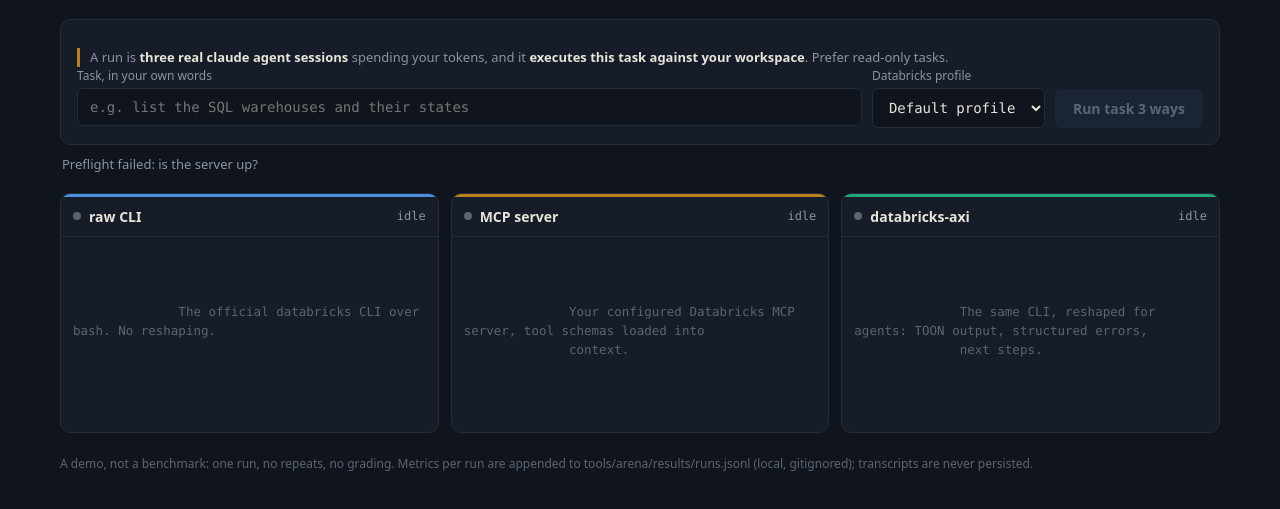
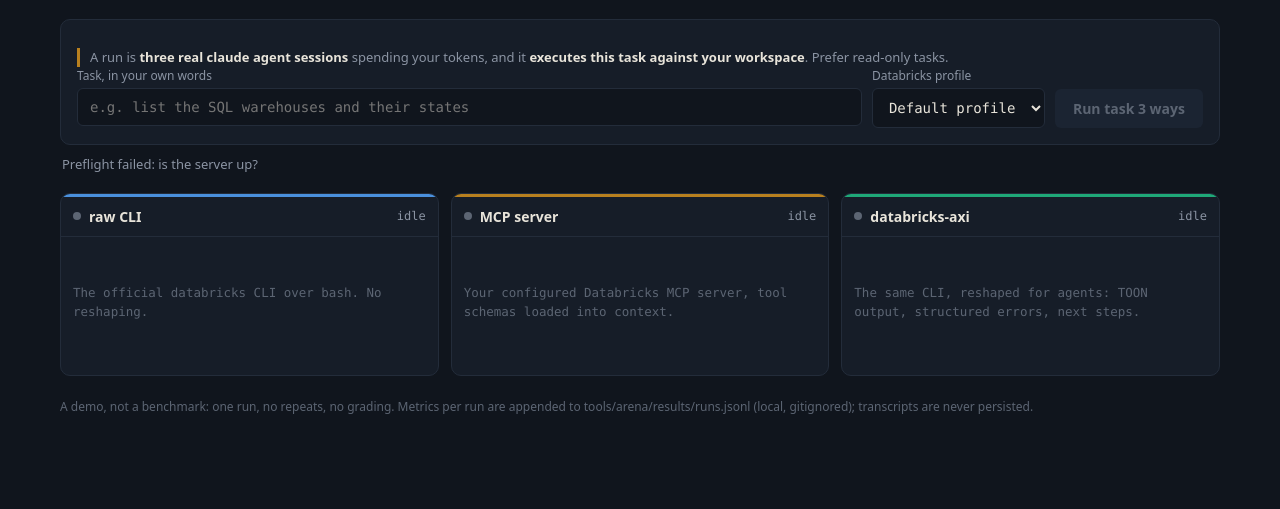
Before and after one commit to p33ves/databricks-axi, a website: page tools/arena/index.html in a window 1280 px wide. Shown: the part 119-628 px from the top of the page. Drawn offline with Linux system fonts and the light colour scheme; no server answers.

Commit message:
fix(tools/arena): normal-wrap idle pane copy; document DATABRICKS_CONFIG_FILE launch

```diff
--- a/tools/arena/index.html
+++ b/tools/arena/index.html
@@ -271,6 +271,9 @@
       }
       .transcript .idle {
         color: var(--faint);
+        /* Idle copy is authored as indented HTML; without this, pre-wrap
+           renders the source indentation as stray leading whitespace. */
+        white-space: normal;
       }
       .transcript div {
         margin-bottom: 6px;
```
Also changed, not shown: tools/arena/README.md.
